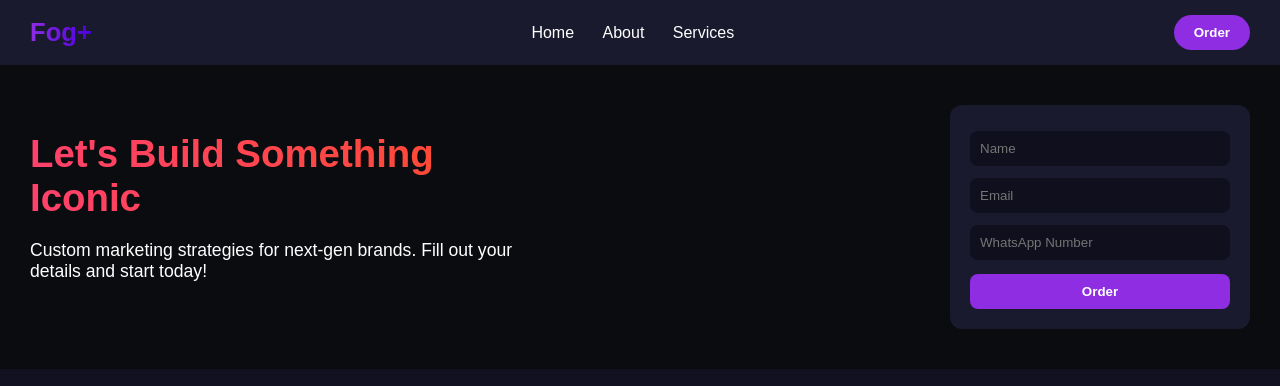
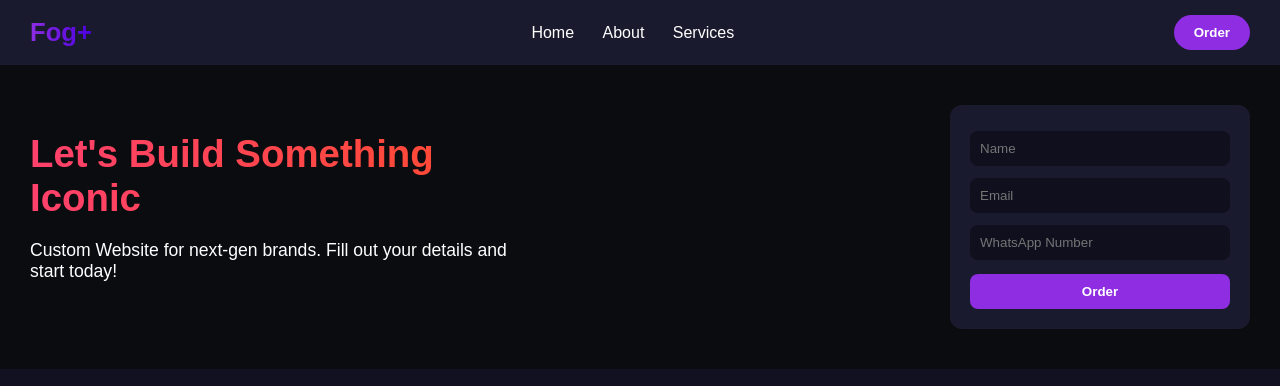
Before and after one commit to goutam6518/Fogstudio18, a plain HTML site: page fog+.html in a window 1280 px wide. Shown: the top 386 px of the page. Drawn offline with Linux system fonts and the light colour scheme.

Commit message:
Update fog+.html

```diff
--- a/fog+.html
+++ b/fog+.html
@@ -138,7 +138,7 @@
 <section class="hero">
   <div class="hero-text">
     <h1>Let's Build Something Iconic</h1>
-    <p>Custom marketing strategies for next-gen brands. Fill out your details and start today!</p>
+    <p>Custom Website for next-gen brands. Fill out your details and start today!</p>
   </div>
   <div class="form-box">
     <input type="text" id="name" placeholder="Name">
```
